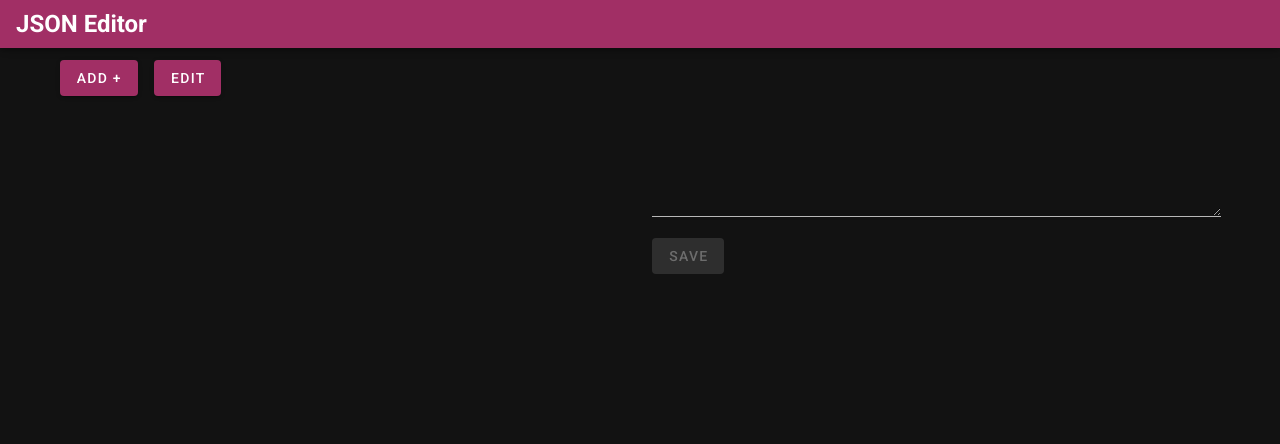
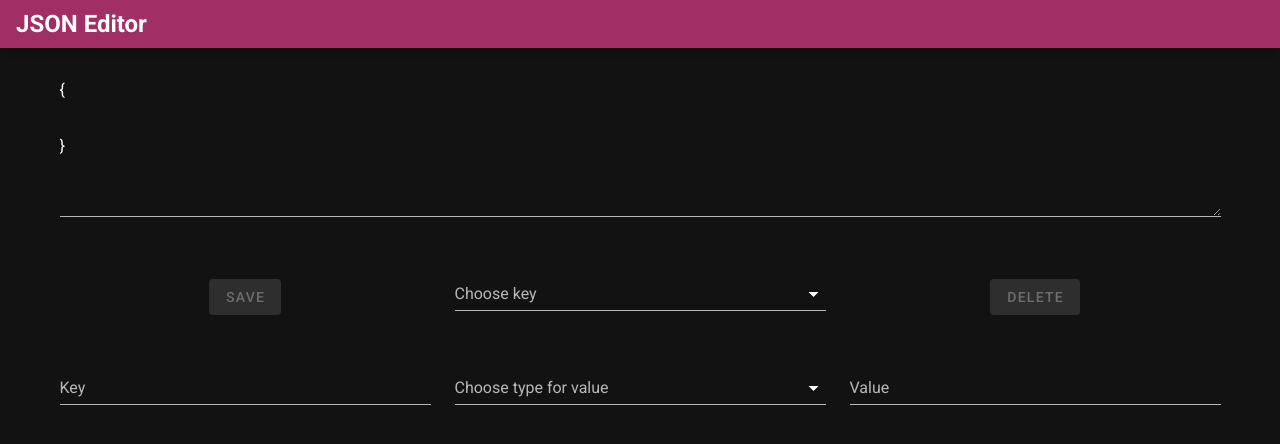
Before and after one commit to 639852/json-editor, a Vue app: page / in a window 1280 px wide. Shown: the top 444 px of the page. Built offline with nearby package versions, Linux system fonts and the light colour scheme.

Commit message:
- The layout has been changed. - The logic for the new layout has been rewritten.

```diff
--- a/src/App.vue
+++ b/src/App.vue
@@ -1,37 +1,167 @@
 <template>
   <v-app>
-    <v-app-bar
-      app
-      dark
-      dense
-      color="accent"
-    >
+    <v-app-bar app dark dense color="accent">
       <h2>JSON Editor</h2>
     </v-app-bar>
 
     <v-main>
-      <v-container>
-        <v-row>
-          <json-editor
-            :toggleNewFields="toggleNewFields"
-            @changeToggle="(value) => toggleNewFields = value"
+      <v-form v-model="isValid" ref="form">
+        <v-container>
+          <v-row>
+            <v-col cols="12">
+              <json-textarea :disabled="disabled" @getTree="getTree" />
+            </v-col>
+          </v-row>
+          <json-actions
+            :isValid="isValid"
+            :disabled="disabledDelete"
+            :changeField="changeField"
+            :deleteField="deleteField"
+            :cancel="cancel"
+            @changeKey="(value) => fieldKey = value"
+            @changeDisable="changeFields"
           />
-          <json-textarea :toggleNewFields="toggleNewFields" />
-        </v-row>
-      </v-container>
+          <json-form
+            :fieldKey="fieldKey"
+            :newKey="newKey"
+            :newValue="newValue"
+            :typeValue="typeValue"
+            @changeValue="changeValue"
+          />
+        </v-container>
+      </v-form>
     </v-main>
   </v-app>
 </template>
 
 <script>
-import JsonEditor from './components/JsonEditor'
+import JsonActions from './components/JsonActions'
+import JsonForm from './components/JsonForm'
 import JsonTextarea from './components/JsonTextarea'
 
 export default {
   name: 'App',
-  components: { JsonEditor, JsonTextarea },
+  components: { JsonForm, JsonTextarea, JsonActions },
   data: () => ({
-    toggleNewFields: false
-  })
+    tree: '',
+    isValid: false,
+    fieldKey: '',
+    newKey: '',
+    newValue: '',
+    typeValue: '',
+    disabled: false,
+    disabledDelete: true
+  }),
+  methods: {
+    changeValue ({ key, value }) {
+      this[key] = value
+    },
+    getTree (tree) {
+      try {
+        JSON.parse(tree)
+
+        this.tree = tree
+        this.isValid = true
+      } catch (e) {
+        this.isValid = false
+      }
+    },
+    deleteField () {
+      const tree = JSON.parse(localStorage.getItem('JSON'))
+
+      if (this.fieldKey !== '/') {
+        delete tree[this.fieldKey]
+        localStorage.setItem('JSON', JSON.stringify(tree))
+      }
+
+      this.cancel()
+    },
+    changeField () {
+      if (this.tree !== '') {
+        const tree = JSON.parse(this.tree)
+
+        localStorage.setItem('JSON', JSON.stringify(tree))
+        this.isValid = false
+        this.tree = ''
+
+        return
+      }
+
+      const value = (this.typeValue === 'string')
+        ? this.newValue
+        : JSON.parse(this.newValue)
+      const tree = JSON.parse(localStorage.getItem('JSON'))
+
+      this.findNode(tree, value)
+
+      localStorage.setItem('JSON', JSON.stringify(tree))
+
+      this.cancel()
+    },
+    findNode (tree, newValue) {
+      if (this.fieldKey === '/') {
+        tree[this.newKey] = newValue
+        return
+      }
+
+      for (const [key, value] of Object.entries(tree)) {
+        const isObject = typeof value === 'object'
+        const isUndefined = newValue === undefined
+
+        switch (this.fieldKey) {
+          case key:
+            if (isObject && !isUndefined) {
+              tree[key][this.newKey] = newValue
+            } else if (!isUndefined) {
+              delete tree[this.fieldKey]
+
+              tree[this.newKey] = newValue
+            } else {
+              return { key, value, type: typeof value }
+            }
+            return
+          default:
+            if (typeof value === 'object') {
+              return this.findNode(value, newValue)
+            }
+        }
+      }
+    },
+    changeFields () {
+      if (this.fieldKey === '/') {
+        this.newKey = ''
+        this.typeValue = ''
+        this.newValue = ''
+        this.disabledDelete = true
+      } else {
+        const tree = JSON.parse(localStorage.getItem('JSON'))
+        const { key, value, type } = this.findNode(tree)
+
+        this.newKey = key
+        this.typeValue = type
+        this.newValue = `${value}`
+        this.disabledDelete = false
+      }
+
+      this.disabled = true
+    },
+    cancel () {
+      this.newKey = ''
+      this.typeValue = ''
+      this.newValue = ''
+      this.$refs.form.reset()
+      this.disabledDelete = true
+      this.disabled = false
+    }
+  }
 }
 </script>
+
+<style>
+.column-flex {
+  display: flex;
+  justify-content: space-between;
+  align-items: center;
+  gap: 5px;
+}
+</style>
--- /dev/null
+++ b/src/components/JsonActions.vue
@@ -0,0 +1,112 @@
+<template>
+  <v-row>
+    <v-col class="column">
+      <v-btn
+        dark
+        color="success"
+        :disabled="!isValid"
+        @click="changeField"
+      >
+        Save
+      </v-btn>
+    </v-col>
+    <v-col class="column-flex">
+      <v-select
+        required
+        label="Choose key"
+        v-model="key"
+        :items="keys"
+        :rules="[v => !!v || 'This field is required!']"
+        @change="changeKeys"
+      />
+      <v-icon
+        dark
+        small
+        color="red"
+        v-if="key !== null"
+        @click="cancel"
+      >
+        mdi-cancel
+      </v-icon>
+    </v-col>
+    <v-col class="column">
+      <v-btn
+        dark
+        color="error"
+        :disabled="disabled"
+        @click="deleteField"
+      >
+        Delete
+      </v-btn>
+    </v-col>
+  </v-row>
+</template>
+
+<script>
+export default {
+  props: {
+    isValid: { type: Boolean, required: true },
+    disabled: { type: Boolean, required: true },
+    changeField: { type: Function, required: true },
+    deleteField: { type: Function, required: true },
+    cancel: { type: Function, required: true }
+  },
+  data: () => ({
+    key: null,
+    keys: ['/']
+  }),
+  methods: {
+    addKeys (tree, prevKey = '') {
+      Object.entries(tree).forEach(([key, value]) => {
+        if (typeof value === 'object') {
+          this.keys.push(`${prevKey}${key}`)
+
+          this.addKeys(value, `${key}/`)
+        } else {
+          this.keys.push(`${prevKey}${key}`)
+        }
+      })
+    },
+    changeKeys () {
+      if (this.key === null) {
+        this.$emit('changeKey', '')
+      } else if (this.key.includes('/', 1)) {
+        this.$emit('changeKey', this.key.split('/')[1])
+      } else {
+        this.$emit('changeKey', this.key)
+      }
+      this.$emit('changeDisable')
+
+      const tree = JSON.parse(localStorage.getItem('JSON'))
+
+      this.keys = ['/']
+      this.addKeys(tree)
+    }
+  },
+  mounted () {
+    if (localStorage.getItem('JSON')) {
+      const tree = JSON.parse(localStorage.getItem('JSON'))
+
+      this.addKeys(tree)
+    }
+  },
+  watch: {
+    isValid () {
+      if (localStorage.getItem('JSON')) {
+        const tree = JSON.parse(localStorage.getItem('JSON'))
+
+        this.keys = ['/']
+        this.addKeys(tree)
+      }
+    }
+  }
+}
+</script>
+
+<style scoped>
+.column {
+  display: flex;
+  align-items: center;
+  justify-content: center;
+}
+</style>
--- a/src/components/JsonEditor.vue
+++ /dev/null
@@ -1,108 +0,0 @@
-<template>
-  <v-col>
-    <v-btn
-      dark
-      class="mr-4"
-      color="accent"
-      :disabled="toggle"
-      @click="addField"
-    >
-      Add +
-    </v-btn>
-    <v-btn
-      dark
-      class="mr-4"
-      color="accent"
-      :disabled="toggle"
-      @click="editField"
-    >
-      Edit
-    </v-btn>
-    <v-btn dark color="error" v-if="toggle" @click="cancel">
-      Cancel
-    </v-btn>
-    <v-select
-      required
-      label="Choose where to add or change"
-      v-model="key"
-      v-if="toggle"
-      :items="keys"
-      :rules="generalRule"
-      @change="changeToggleNewFields"
-    />
-    <json-form
-      ref="form"
-      :toggleNewFields="toggleNewFields"
-      :generalRule="generalRule"
-      :fieldKey="fieldKey"
-      :mode="mode"
-      @changeToggle="cancel"
-    />
-  </v-col>
-</template>
-
-<script>
-import JsonForm from './JsonForm'
-
-export default {
-  components: { JsonForm },
-  props: {
-    toggleNewFields: { type: Boolean, required: true }
-  },
-  data: () => ({
-    toggle: false,
-    key: '',
-    keys: ['New key'],
-    fieldKey: '',
-    mode: 'add',
-    generalRule: [v => !!v || 'This field is required!']
-  }),
-  methods: {
-    addField () {
-      this.keys = ['New key']
-      this.toggle = true
-      this.mode = 'add'
-
-      if (localStorage.getItem('JSON')) {
-        const tree = JSON.parse(localStorage.getItem('JSON'))
-
-        this.addKeys(tree, false)
-      }
-    },
-    editField () {
-      const tree = JSON.parse(localStorage.getItem('JSON'))
-
-      this.keys = []
-      this.toggle = true
-      this.mode = 'edit'
-
-      this.addKeys(tree, true)
-    },
-    cancel () {
-      this.key = ''
-      this.toggle = false
-      this.$emit('changeToggle', false)
-    },
-    changeToggleNewFields () {
-      this.$emit('changeToggle', true)
-
-      if (this.key.includes('/')) {
-        this.fieldKey = this.key.split('/')[1]
-      } else {
-        this.fieldKey = this.key
-      }
-    },
-    addKeys (tree, all, prevKey = '') {
-      Object.entries(tree).forEach(([key, value]) => {
-        if (typeof value === 'object') {
-          this.keys.push(`${prevKey}${key}`)
-
-          this.addKeys(value, all, `${key}/`)
-        } else if (all) {
-          this.keys.push(`${prevKey}${key}`)
-        }
-      })
-    }
-  }
-}
-</script>
--- a/src/components/JsonForm.vue
+++ b/src/components/JsonForm.vue
@@ -1,92 +1,104 @@
 <template>
-  <v-form v-model="isValid" v-if="toggleNewFields" ref="form">
+  <v-row>
+    <v-col class="column-flex">
+      <v-text-field
+        required
+        label="New key"
+        v-if="toggleKeys"
+        :value="newKey"
+        :rules="generalRule"
+        @change="(value) => changeValue('newKey', value)"
+      />
       <v-text-field
         required
         label="Key"
-      v-model="newKey"
-      v-if="mode ==='add'"
+        v-else
+        :value="newKey"
         :rules="generalRule"
+        @change="(value) => changeValue('newKey', value)"
       />
+      <v-icon
+        dark
+        dense
+        color="yellow"
+        v-if="toggleKeys"
+        @click="() => toggleKeys = false"
+      >
+        mdi-minus
+      </v-icon>
+      <v-icon
+        dark
+        dense
+        color="green"
+        v-else-if="typeValue === 'object'"
+        @click="() => toggleKeys = true"
+      >
+        mdi-plus
+      </v-icon>
+    </v-col>
+    <v-col>
       <v-select
         required
         label="Choose type for value"
-      v-model="typeValue"
+        :value="typeValue"
         :items="typesValue"
         :rules="generalRule"
+        @change="(value) => changeValue('typeValue', value)"
       />
+    </v-col>
+    <v-col>
       <v-select
         required
         label="Value"
-      v-model="newValue"
         v-if="typeValue === 'boolean'"
+        :value="newValue"
         :items="['true', 'false']"
         :rules="generalRule"
+        @change="(value) => changeValue('newValue', value)"
+      />
+      <v-text-field
+        disabled
+        label="Value"
+        value="{}"
+        v-else-if="typeValue === 'object'"
       />
       <v-text-field
         label="Value"
-      v-model="newValue"
         v-else
+        :value="newValue"
         :rules="typeRule"
+        @change="(value) => changeValue('newValue', value)"
       />
-    <v-btn
-      dark
-      color="success"
-      :disabled="!isValid"
-      @click="changeField"
-    >
-      Save
-    </v-btn>
-  </v-form>
+    </v-col>
+  </v-row>
 </template>
 
 <script>
 export default {
   props: {
-    toggleNewFields: { type: Boolean, required: true },
-    generalRule: { type: Array, required: true },
     fieldKey: { type: String, required: true },
-    mode: { type: String, required: true }
+    newKey: { type: String, required: true },
+    newValue: { type: String, required: true },
+    typeValue: { type: String, required: true }
   },
   data: () => ({
-    isValid: false,
-    newKey: '',
-    newValue: '',
-    typeValue: '',
-    typesValue: ['string', 'number', 'boolean', 'object']
+    toggleKeys: false,
+    typesValue: ['string', 'number', 'boolean', 'object'],
+    generalRule: [v => !!v || 'This field is required!']
   }),
   methods: {
-    changeField () {
-      const value = (this.typeValue === 'string')
-        ? this.newValue
-        : JSON.parse(this.newValue)
-      let tree = JSON.parse(localStorage.getItem('JSON'))
+    changeValue (key, value) {
+      this.$emit('changeValue', { key, value })
 
-      if (tree) this.findNode(tree, value)
-      else tree = { [this.newKey]: value }
-
-      localStorage.setItem('JSON', JSON.stringify(tree))
-      this.$emit('changeToggle')
-    },
-    findNode (tree, newValue) {
-      if (this.fieldKey === 'New key') {
-        tree[this.newKey] = newValue
-        return
-      }
-
-      for (const [key, value] of Object.entries(tree)) {
-        switch (this.fieldKey) {
-          case key:
-            if (this.mode === 'add') {
-              tree[key][this.newKey] = newValue
-            } else {
-              tree[this.fieldKey] = newValue
-            }
-            return
-          default:
-            if (typeof value === 'object') {
-              this.findNode(value, newValue)
+      if (value === 'object') {
+        this.$emit('changeValue', { key: 'newValue', value: '{}' })
       }
     }
+  },
+  watch: {
+    typeValue () {
+      if (this.typeValue === '') {
+        this.toggleKeys = false
       }
     }
   },
@@ -107,13 +119,6 @@ export default {
         }
       }]
     }
-  },
-  watch: {
-    toggleNewFields () {
-      if (this.$refs.form) {
-        this.$refs.form.reset()
-      }
-    }
   }
 }
 </script>
--- a/src/components/JsonTextarea.vue
+++ b/src/components/JsonTextarea.vue
@@ -1,71 +1,105 @@
 <template>
-  <v-col>
-    <v-form v-model="isValid">
-      <v-textarea
-        v-model="tree"
-        :disabled="toggleNewFields"
-        :rules="typeRule"
-      ></v-textarea>
-      <v-btn
-        dark
-        color="success"
-        :disabled="!isValid || toggleNewFields"
-        @click="changeField"
-      >
-        Save
-      </v-btn>
-    </v-form>
-  </v-col>
+  <v-textarea
+    v-model="tree"
+    :disabled="disabled"
+    :rules="typeRule"
+    @keyup="formatting"
+    @change="() => $emit('getTree', tree)"
+  />
 </template>
 
 <script>
 export default {
   props: {
-    toggleNewFields: { type: Boolean }
+    disabled: { type: Boolean }
   },
   data: () => ({
-    tree: '',
-    isValid: true
+    tree: ''
   }),
   methods: {
     changeTree () {
-      if (!localStorage.getItem('JSON')) return
+      if (!localStorage.getItem('JSON')) {
+        localStorage.setItem('JSON', '{}')
+      }
 
-      const brackets = []
+      let count = 0
 
       this.tree = localStorage.getItem('JSON')
         .split('')
-        .map((letter) => {
-          switch (letter) {
+        .map((simbol) => {
+          switch (simbol) {
             case '{':
-              brackets.push('{')
-              return `{\n${'\t'.repeat(brackets.length)}`
+              count++
+              return `{\n${'\t'.repeat(count)}`
             case '}':
-              brackets.pop()
-              return `\n${'\t'.repeat(brackets.length)}}`
+              count--
+              return `\n${'\t'.repeat(count)}}`
             case ':':
               return ': '
             case ',':
-              return `,\n${'\t'.repeat(brackets.length)}`
+              return `,\n${'\t'.repeat(count)}`
             default:
-              return letter
+              return simbol
           }
         })
         .join('')
     },
-    changeField () {
-      const tree = JSON.parse(this.tree)
+    formatting ({ target, key }) {
+      const start = target.selectionStart
+      const endString = target.value
+        .slice(start)
+      const count = () => endString
+        .split('')
+        .filter((simbol) => simbol === '}')
+        .length
+      let string = ''
 
-      localStorage.setItem('JSON', JSON.stringify(tree))
-      this.isValid = false
+      switch (key) {
+        case '{':
+          string = '}'
+          break
+        case '"':
+          string = '"'
+          break
+        case ':':
+          string = ' '
+          break
+        case 'Enter':
+          if (endString[0] === '}') {
+            string = `${'\t'.repeat(count())}\n` +
+              '\t'.repeat(count() - 1)
+          } else {
+            string = '\t'.repeat(count())
+          }
+          break
+      }
+
+      this.tree = target.value
+        .slice(0, start)
+        .concat(string, endString)
+
+      setTimeout(() => {
+        const num = start + count()
+
+        switch (key) {
+          case ':':
+            target.setSelectionRange(start + 1, start + 1)
+            break
+          case 'Enter':
+            target.setSelectionRange(num, num)
+            break
+          default:
+            target.setSelectionRange(start, start)
+        }
+      })
     }
   },
-  mounted () {
+  beforeMount () {
     this.changeTree()
   },
   watch: {
-    toggleNewFields () {
-      this.changeTree()
+    disabled () {
+      setTimeout(this.changeTree)
     }
   },
   computed: {
```
Lines whose indentation alone changed are shown as unchanged.
